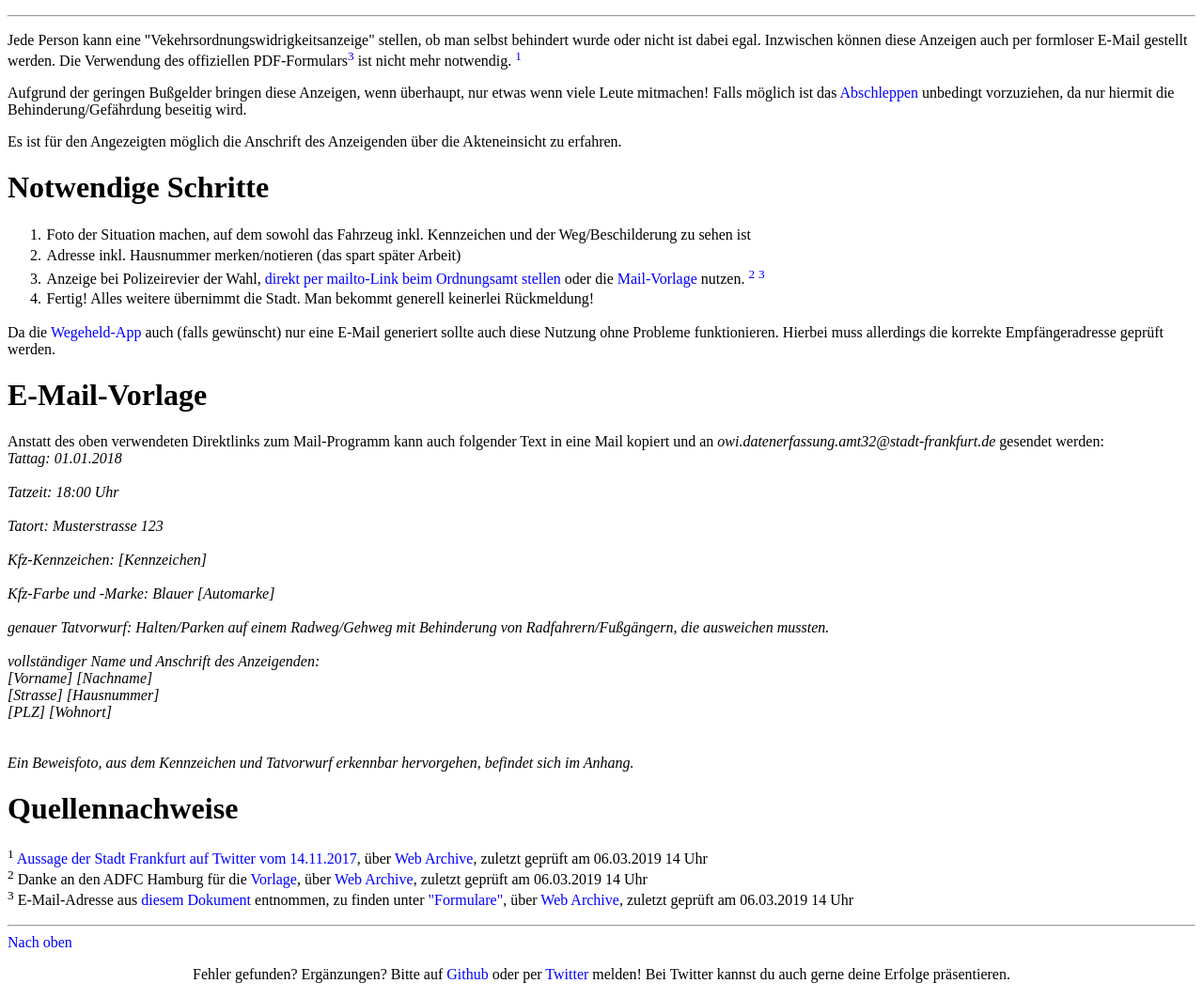
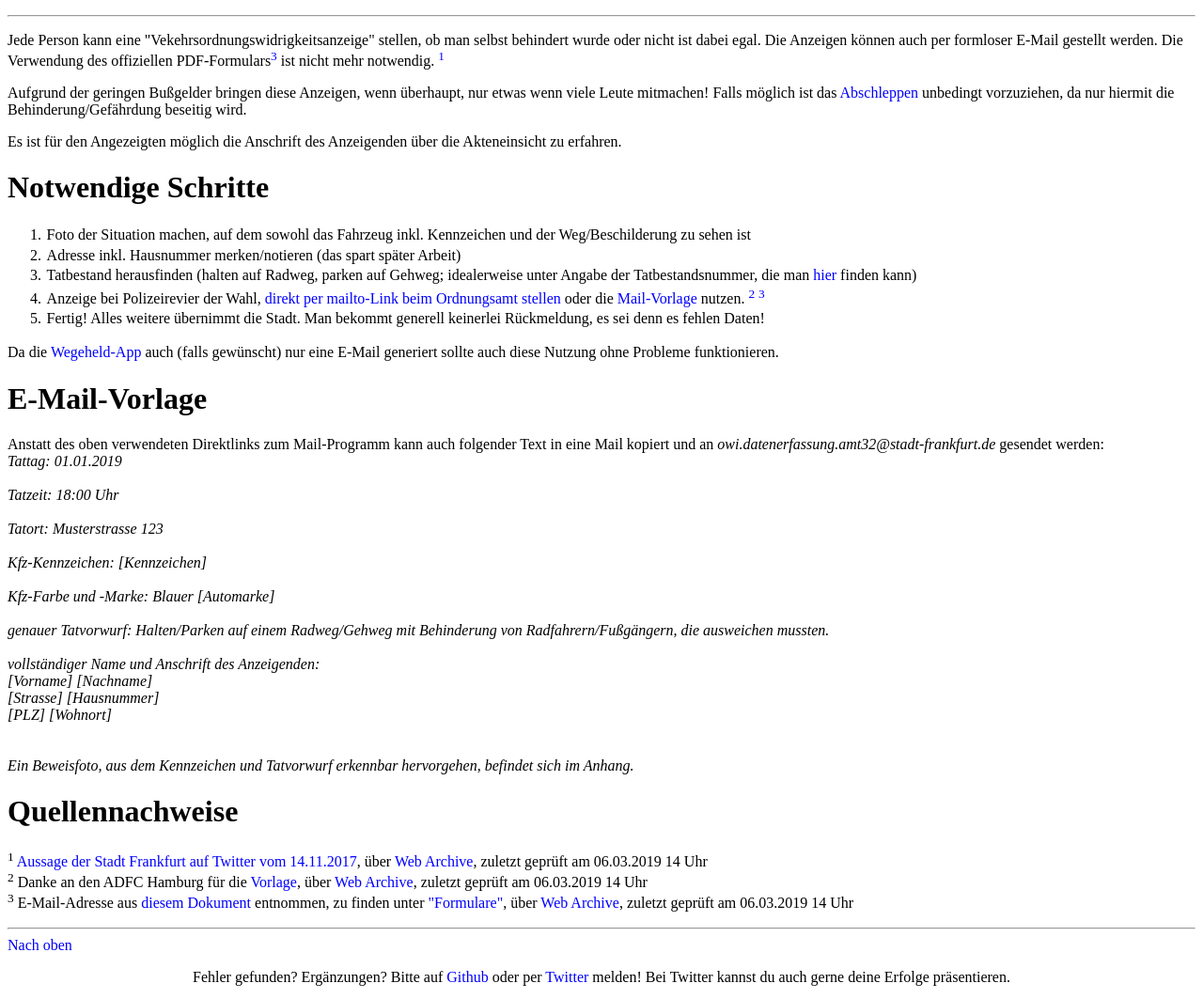
Before and after one commit to falschparkenffm/homepage, a PHP site: page /verkehrsowianzeigen.php in a window 1280 px wide. Shown: the part 42-1105 px from the top of the page at 94% size. Run offline with PHP 8.4, Linux system fonts and the light colour scheme.

Commit message:
Aktualisiere Text

```diff
--- a/verkehrsowianzeigen.php
+++ b/verkehrsowianzeigen.php
@@ -2,7 +2,7 @@
 <title>Anzeigen einer Verkehrsordnungswidrigkeit</title>
 </head>
 <?php include ("menu.html"); ?>
-<p>Jede Person kann eine "Vekehrsordnungswidrigkeitsanzeige" stellen, ob man selbst behindert wurde oder nicht ist dabei egal. Inzwischen k&ouml;nnen diese Anzeigen auch per formloser E-Mail gestellt werden. Die Verwendung des offiziellen PDF-Formulars<a href="#quellen_3"><sup>3</sup></a> ist nicht mehr notwendig. <a href="#quellen_1"><sup>1</sup></a></p>
+<p>Jede Person kann eine "Vekehrsordnungswidrigkeitsanzeige" stellen, ob man selbst behindert wurde oder nicht ist dabei egal. Die Anzeigen k&ouml;nnen auch per formloser E-Mail gestellt werden. Die Verwendung des offiziellen PDF-Formulars<a href="#quellen_3"><sup>3</sup></a> ist nicht mehr notwendig. <a href="#quellen_1"><sup>1</sup></a></p>
 <p>Aufgrund der geringen Bu&szlig;gelder bringen diese Anzeigen, wenn &uuml;berhaupt, nur etwas wenn viele Leute mitmachen! Falls m&ouml;glich ist das <a href="abschleppen.html">Abschleppen</a> unbedingt vorzuziehen, da nur hiermit die Behinderung/Gef&auml;hrdung beseitig wird.</p>
 <p>Es ist f&uuml;r den Angezeigten m&ouml;glich die Anschrift des Anzeigenden &uuml;ber die Akteneinsicht zu erfahren.</p>
 
@@ -10,17 +10,18 @@
 <ol>
 <li>Foto der Situation machen, auf dem sowohl das Fahrzeug inkl. Kennzeichen und der Weg/Beschilderung zu sehen ist</li>
 <li>Adresse inkl. Hausnummer merken/notieren (das spart sp&auml;ter Arbeit)</li>
+<li>Tatbestand herausfinden (halten auf Radweg, parken auf Gehweg; idealerweise unter Angabe der Tatbestandsnummer, die man <a href="https://www.kba.de/DE/ZentraleRegister/FAER/BT_KAT_OWI/bkat_owi_01_11_2017_pdf.pdf?__blob=publicationFile&v=2" target="_blank" rel="noopener">hier</a> finden kann)
 <li>Anzeige bei Polizeirevier der Wahl, <a href="mailto:owi.datenerfassung.amt32@stadt-frankfurt.de?Subject=Anzeige%20einer%20Verkehrsordnungswidrigkeit&amp;Body=Tattag%3A%20[DD.MM.YYYY]%0A%0ATatzeit%3A%20[HH:MM]%0A%0ATatort%3A%20[Strasse]%20[Hausnummer]%0A%0AKfz-Kennzeichen%3A%20[Kennzeichen]%0A%0AKfz-Farbe%20und%20-Marke%3A%20[Farbe]%20[Automarke]%0A%0AGenauer%20Tatvorwurf%3A%20Halten/Parken%20auf%20einem%20Radweg/Gehweg%20mit%20Behinderung%20von%20Radfahrern/Fußgängern,%20die%20ausweichen%20mussten.%0A%0AVollst&auml;ndiger%20Name%20und%20Anschrift%20des%20Anzeigenden%3A%0A[Vorname]%20[Nachname]%0A[Strasse]%20[Hausnummer]%0A[PLZ]%20[Wohnort]%0A%0AEin%20Beweisfoto%2C%20aus%20dem%20Kennzeichen%20und%20Tatvorwurf%20erkennbar%20hervorgehen%2C%20befindet%20sich%20im%20Anhang.">direkt per mailto-Link beim Ordnungsamt stellen</a> oder die <a href="#mail_vorlage">Mail-Vorlage</a> nutzen. <a href="#quellen_2"><sup>2</sup></a> <a href="#quellen_3"><sup>3</sup></a></li>
-<li>Fertig! Alles weitere &uuml;bernimmt die Stadt. Man bekommt generell keinerlei R&uuml;ckmeldung!</li>
+<li>Fertig! Alles weitere &uuml;bernimmt die Stadt. Man bekommt generell keinerlei R&uuml;ckmeldung, es sei denn es fehlen Daten!</li>
 </ol>
-<p>Da die <a href="https://www.wegeheld.org">Wegeheld-App</a> auch (falls gew&uuml;nscht) nur eine E-Mail generiert sollte auch diese Nutzung ohne Probleme funktionieren. Hierbei muss allerdings die korrekte Empf&auml;ngeradresse gepr&uuml;ft werden.</p>
+<p>Da die <a href="https://www.wegeheld.org">Wegeheld-App</a> auch (falls gew&uuml;nscht) nur eine E-Mail generiert sollte auch diese Nutzung ohne Probleme funktionieren.</p>
 
 <h1 id="mail_vorlage">E-Mail-Vorlage</h1>
 <p>
 Anstatt des oben verwendeten Direktlinks zum Mail-Programm kann auch folgender Text in eine Mail kopiert und an <i>owi.datenerfassung.amt32@stadt-frankfurt.de</i> gesendet werden:
 <br>
 <i>
-Tattag: 01.01.2018
+Tattag: 01.01.2019
 <br>
 <br>
 Tatzeit: 18:00 Uhr
```
